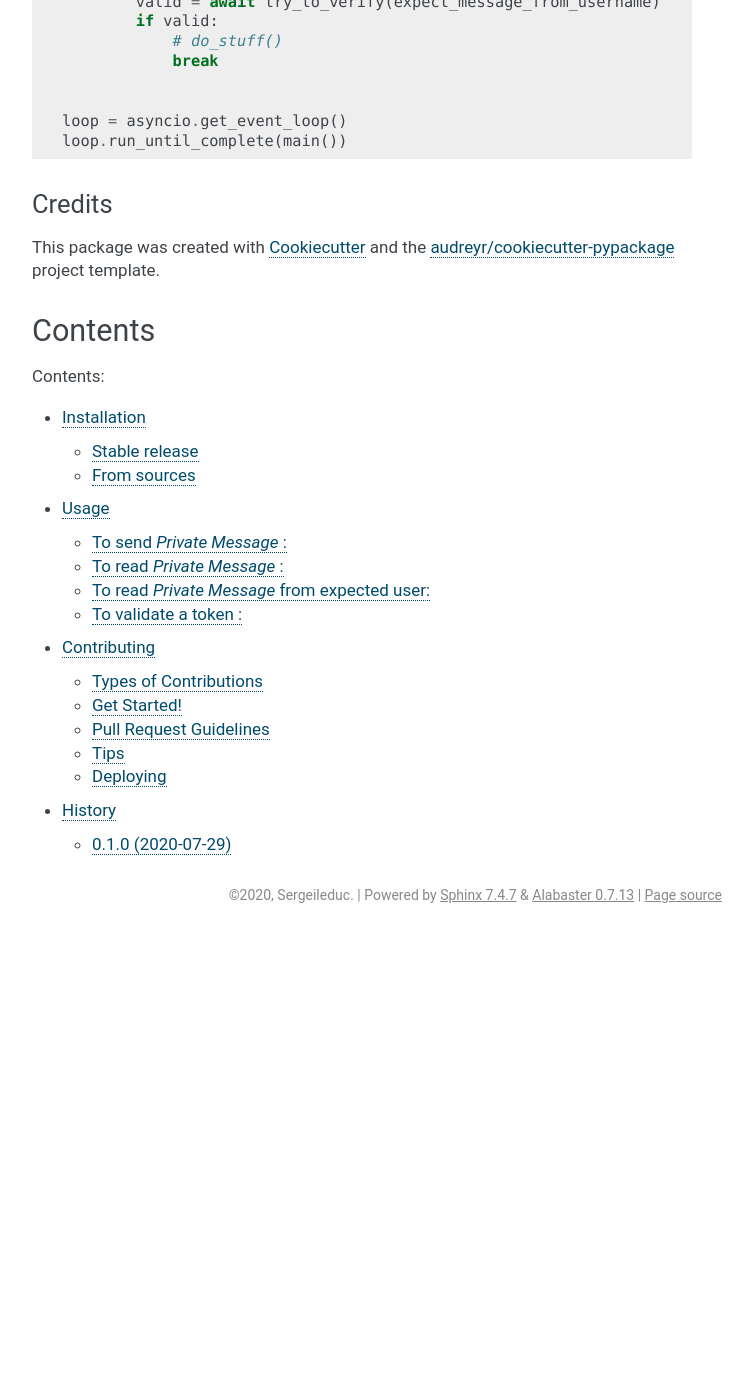
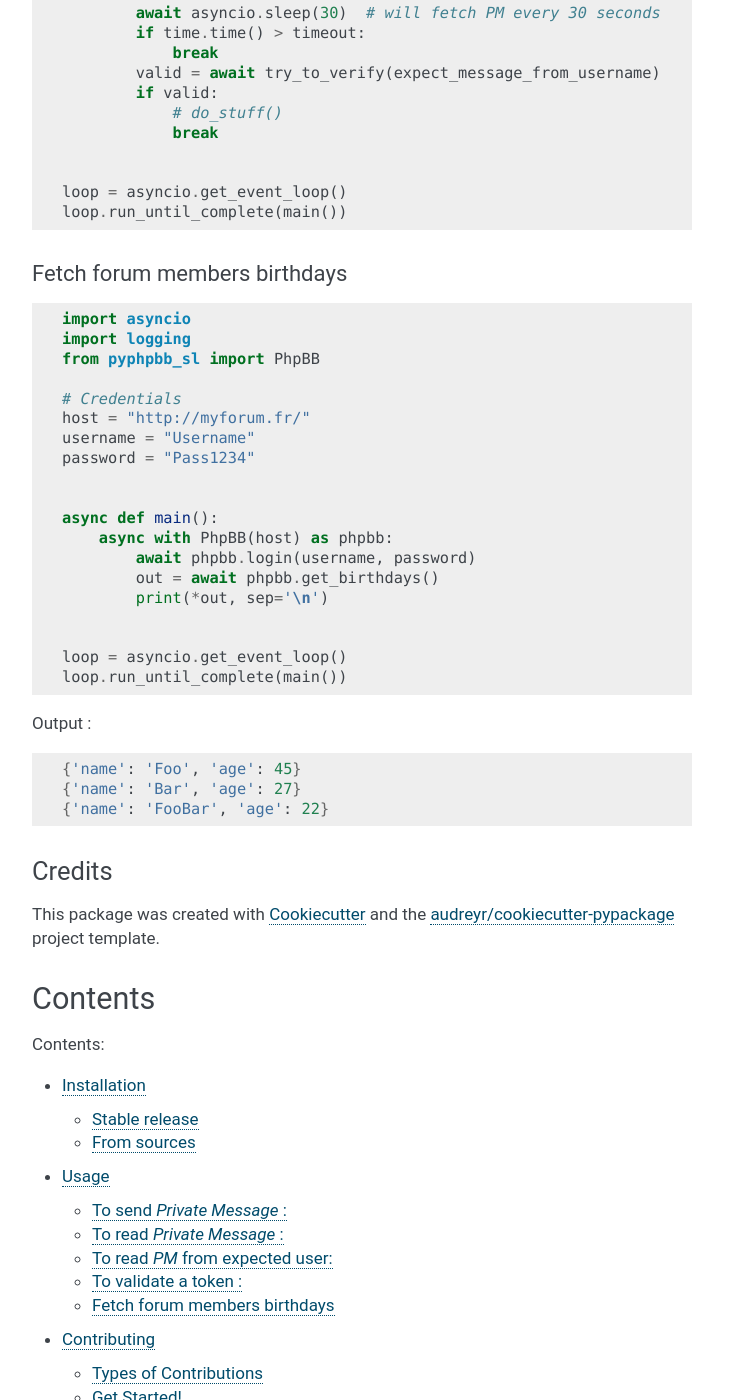
Before and after one commit to Sergeileduc/pyphpbb-sl, a Sphinx documentation site: the page built from docs/index.rst, in a window 1280 px wide and 1400 px high, scrolled down 4583 px. Shown: the whole window, without its empty margins (388-1141 px from the left). Built offline with Sphinx 7.4.7, drawn with Linux system fonts in a browser that asks for light colours; before the commit the page ends 5516 px from its top, so only the background shows below that; some of the changed text lies outside the part shown.

Commit message:
update doc

````diff
--- a/README.md
+++ b/README.md
@@ -26,6 +26,9 @@ To install specific version (git tag), use the following syntax with `@`:
 ### Features
 * Log-in
 * Send Private-Messages
+* Read Private-Messages
+* Delete Private-Messages
+* Fetch forum birthdays
 
 ### Usage
 
@@ -136,7 +139,7 @@ Here are the contents of messages (messages have been marked as read
 {'subject': 'Sent by python. Number 1', 'url': './ucp.php?i=pm&mode=view&f=0&p=11821', 'fromto': 'Bar', 'unread': False, 'content': 'This message was sent by python. Number 1'}
 ```
 
-#### To read *Private Message* from expected user:
+#### To read *PM* from expected user:
 ```python
 import asyncio
 import logging
@@ -234,6 +237,37 @@ loop = asyncio.get_event_loop()
 loop.run_until_complete(main())
 ```
 
+#### Fetch forum members birthdays
+
+```python
+import asyncio
+import logging
+from pyphpbb_sl import PhpBB
+
+# Credentials
+host = "http://myforum.fr/"
+username = "Username"
+password = "Pass1234"
+
+
+async def main():
+    async with PhpBB(host) as phpbb:
+        await phpbb.login(username, password)
+        out = await phpbb.get_birthdays()
+        print(*out, sep='\n')
+
+
+loop = asyncio.get_event_loop()
+loop.run_until_complete(main())
+```
+
+Output :
+```shell
+{'name': 'Foo', 'age': 45}
+{'name': 'Bar', 'age': 27}
+{'name': 'FooBar', 'age': 22}
+```
+
 ### Credits
 
 This package was created with Cookiecutter_ and the `audreyr/cookiecutter-pypackage`_ project template.
````
Also changed, not shown: docs/usage.md (+32 -1 lines).
